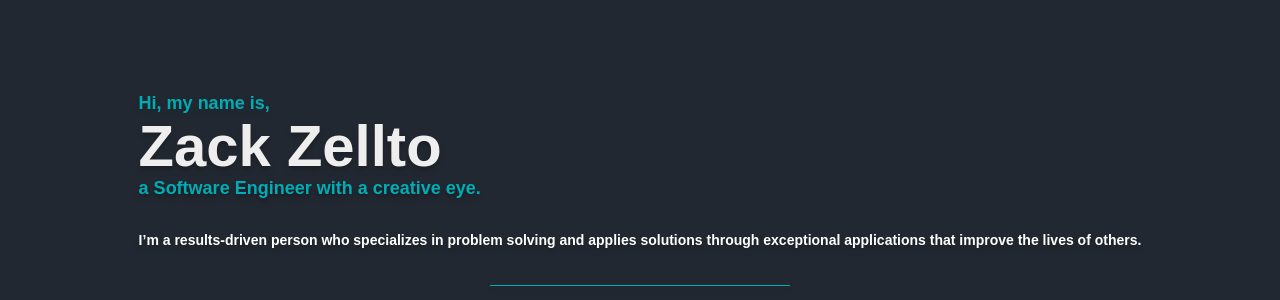
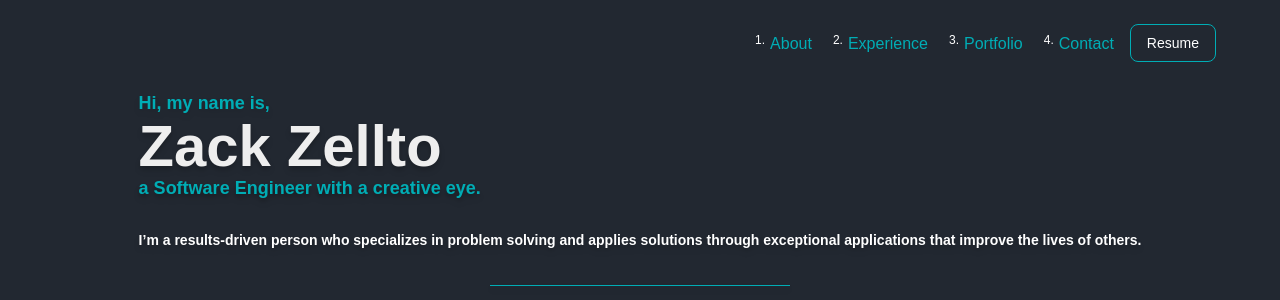
Before and after one commit to zackzellto/dev_portfolio_v3, a React (Vite) app: page / in a window 1280 px wide. Shown: the top 300 px of the page. Built offline with nearby package versions, Linux system fonts and the light colour scheme.

Commit message:
added collapsing navbar and submenu for mobileView

```diff
--- a/src/App.tsx
+++ b/src/App.tsx
@@ -1,14 +1,18 @@
 import { useState } from "react";
 import "./index.css";
 import GreetingHeader from "./components/greeting/GreetingHeader";
+import Navbar from "./components/navbar/Navbar";
 
 function App() {
   return (
-    <div className="items-center justify-center p-8">
-      <div className="flex flex-col">
-        <GreetingHeader />
+    <>
+      <Navbar />
+      <div className="items-center justify-center p-8">
+        <div className="flex flex-col">
+          <GreetingHeader />
+        </div>
       </div>
-    </div>
+    </>
   );
 }
 
--- /dev/null
+++ b/src/components/navbar/Navbar.tsx
@@ -0,0 +1,120 @@
+import React, { useState, useEffect } from "react";
+
+const Navbar = () => {
+  const [isOpen, setIsOpen] = useState(false);
+  const [isDesktop, setIsDesktop] = useState(false);
+
+  const toggleMenu = () => {
+    setIsOpen(!isOpen);
+  };
+
+  useEffect(() => {
+    const handleResize = () => {
+      setIsDesktop(window.innerWidth > 640);
+    };
+
+    handleResize();
+
+    window.addEventListener("resize", handleResize);
+
+    return () => {
+      window.removeEventListener("resize", handleResize);
+    };
+  }, []);
+
+  return (
+    <nav className="fixed left-0 right-0 top-0 z-50 bg-[#222831]">
+      <div className="flex items-center justify-between bg-transparent p-4">
+        {!isDesktop && (
+          <div className="text-white">
+            <button
+              className="fixed right-8 top-8 text-white  focus:outline-none"
+              onClick={toggleMenu}
+            >
+              <svg className="h-6 w-6 fill-current" viewBox="0 0 24 24">
+                <path d="M4 6h16v2H4zm0 5h16v2H4zm0 5h16v2H4z" />
+              </svg>
+            </button>
+          </div>
+        )}
+        {(isDesktop || isOpen) && (
+          <div
+            className={`${
+              isDesktop ? "flex" : "fixed bottom-0 right-0 top-0"
+            } w-64 bg-[#222831] transition-transform duration-300`}
+            style={{
+              transform: isDesktop
+                ? "none"
+                : isOpen
+                ? "translateX(0)"
+                : "translateX(100%)",
+            }}
+          >
+            {isDesktop ? (
+              <>
+                <ul className="text-md fixed right-16 top-6 flex space-x-4 font-medium text-[#00ADB5]">
+                  <li className="relative top-[6px] flex">
+                    <div className="px-[5px] text-[12px] text-white">1.</div>
+                    <a href="#about">About</a>
+                  </li>
+                  <li className="relative top-[6px] flex ">
+                    <div className="px-[5px] text-[12px] text-white">2.</div>
+                    <a href="#experience">Experience</a>
+                  </li>
+                  <li className="relative top-[6px] flex">
+                    <div className="px-[5px] text-[12px] text-white">3.</div>
+                    <a href="#portfolio">Portfolio</a>
+                  </li>
+                  <li className="relative top-[6px]  flex">
+                    <div className="px-[5px] text-[12px] text-white">4.</div>
+                    <a href="#contact">Contact</a>
+                  </li>{" "}
+                  <button className="relative rounded-lg border border-[#00ADB5] bg-[#222831] px-4 py-2 text-sm font-medium text-white">
+                    Resume
+                  </button>
+                </ul>{" "}
+              </>
+            ) : (
+              <>
+                <button
+                  className="fixed right-8 top-8 text-white focus:outline-none"
+                  onClick={toggleMenu}
+                >
+                  <svg className="h-6 w-6 fill-current" viewBox="0 0 24 24">
+                    <path d="M19 6.41L17.59 5 12 10.59 6.41 5 5 6.41 10.59 12 5 17.59 6.41 19 12 13.41 17.59 19 19 17.59 13.41 12 19 6.41z" />
+                  </svg>
+                </button>
+                <ul className="text-md mt-[50%] flex flex-col items-center text-center font-medium text-[#00ADB5]">
+                  <li className="relative top-[6px] mb-2 flex">
+                    <div className="px-[5px] text-[12px] text-white">1.</div>
+                    <a href="#about">About</a>
+                  </li>
+                  <li className="relative top-[6px] mb-2 flex">
+                    <div className="px-[5px] text-[12px] text-white">2.</div>
+                    <a href="#experience">Experience</a>
+                  </li>
+                  <li className="relative top-[6px] mb-2 flex">
+                    <div className="px-[5px] text-[12px] text-white">3.</div>
+                    <a href="#portfolio">Portfolio</a>
+                  </li>
+                  <li className="relative top-[6px] mb-2 flex">
+                    <div className="px-[5px] text-[12px] text-white">4.</div>
+                    <a href="#contact">Contact</a>
+                  </li>
+                </ul>
+
+                <div className="mt-4 flex items-center justify-center">
+                  <button className="rounded-lg bg-[#00ADB5] px-6 py-2 text-sm font-medium text-white">
+                    Resume
+                  </button>
+                </div>
+              </>
+            )}
+          </div>
+        )}
+      </div>
+    </nav>
+  );
+};
+
+export default Navbar;
```
